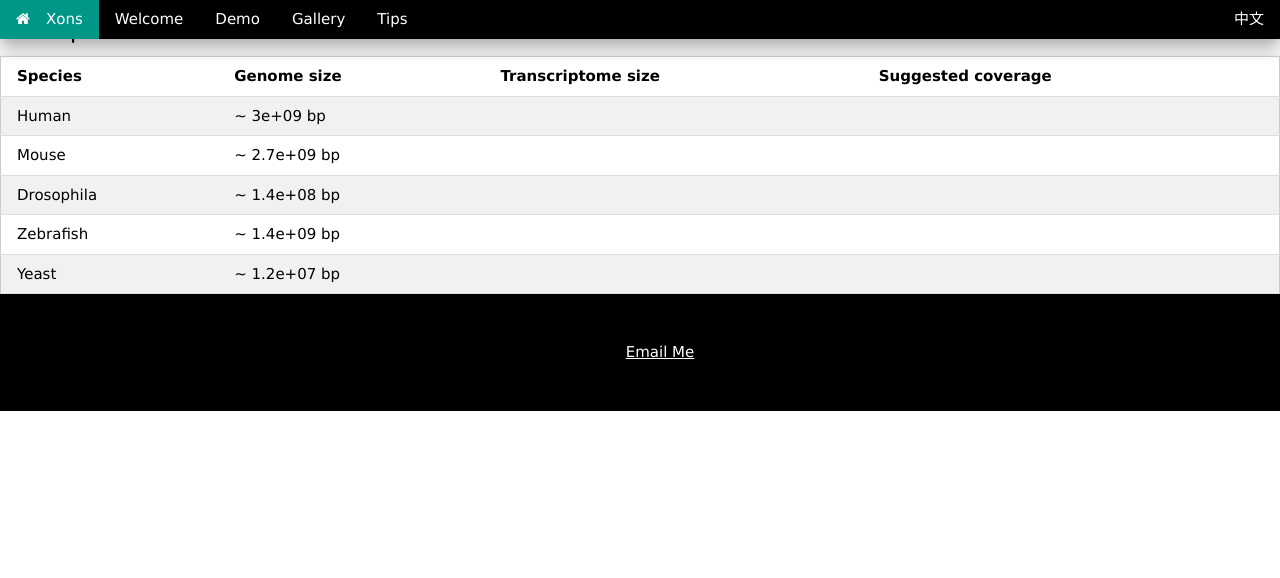
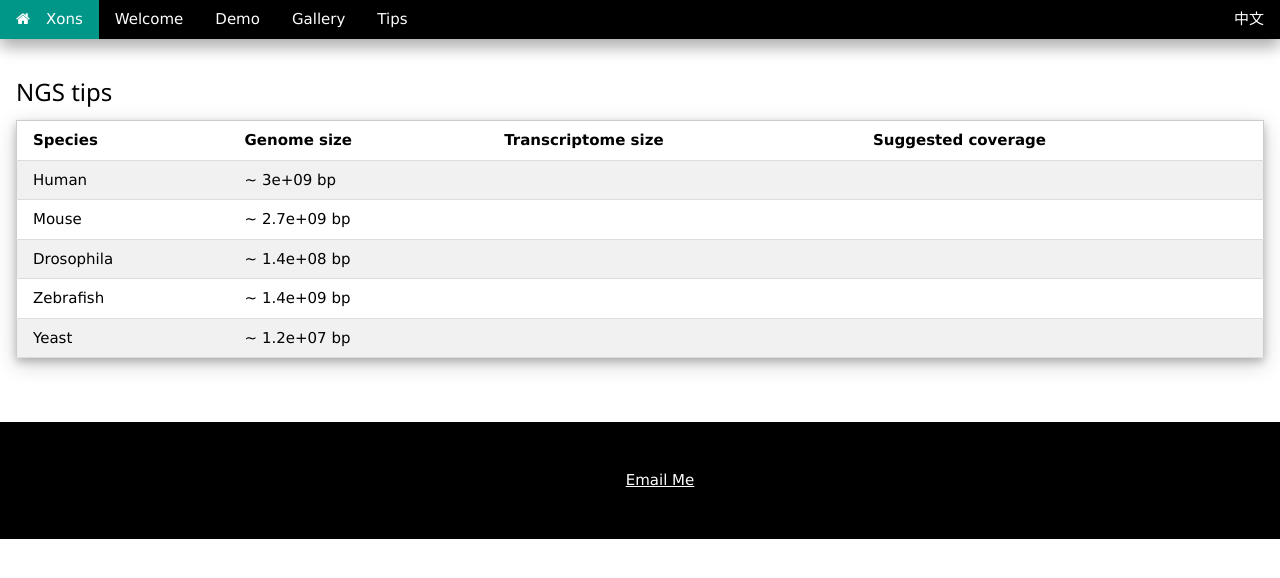
Before and after one commit to xons/xons.github.io, a Jekyll site: the page built from tips.html, in a window 1280 px wide. Shown: the top 578 px of the page. Built offline with Jekyll 4.4.1, drawn with Linux system fonts in a browser that asks for light colours; nearby versions of some CDN libraries; library files that are not in the unit come from our copies.

Commit message:
Update tips.html

```diff
--- a/tips.html
+++ b/tips.html
@@ -4,7 +4,7 @@ title: Xons/Tips
 ---
 
 
-<div>
+<div class="w3-container w3-padding-64">
 <h3>NGS tips</h3>
 <table class="w3-table-all w3-hoverable w3-card-4">
 <tr>
```
